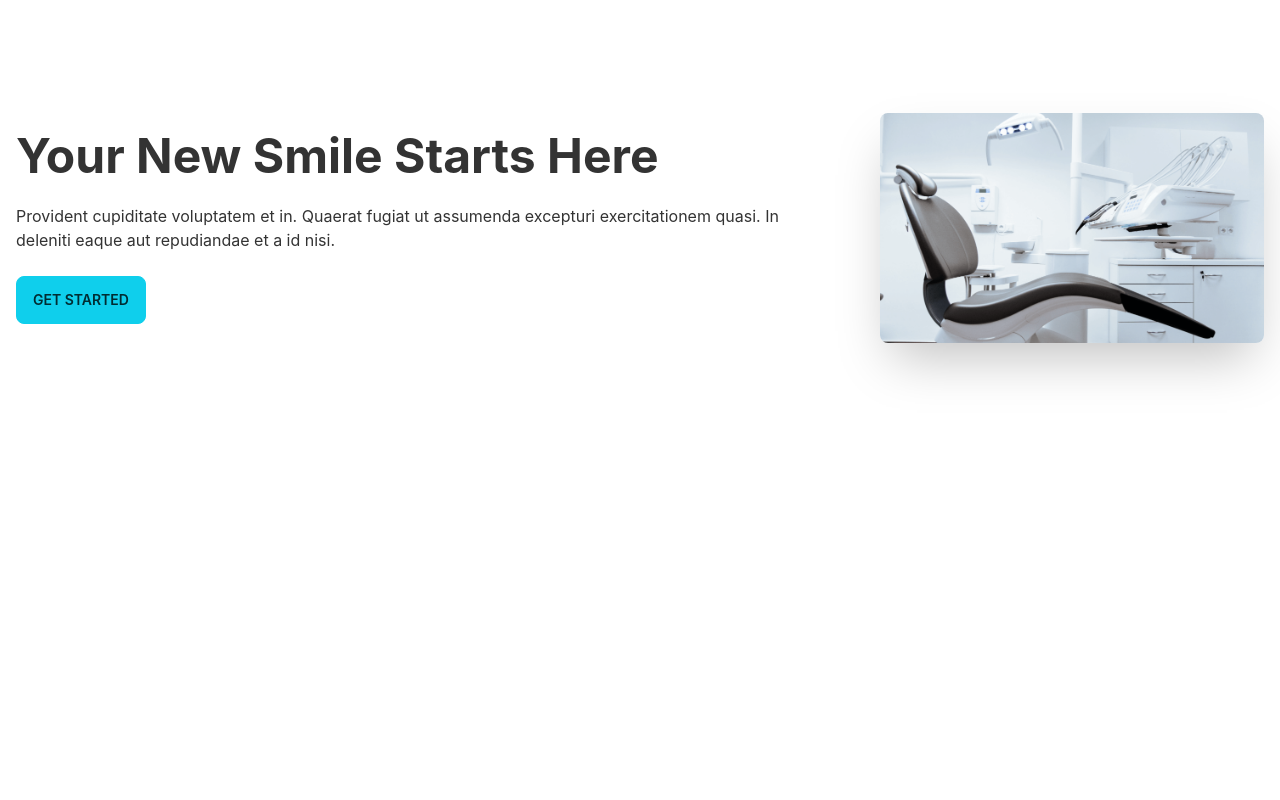
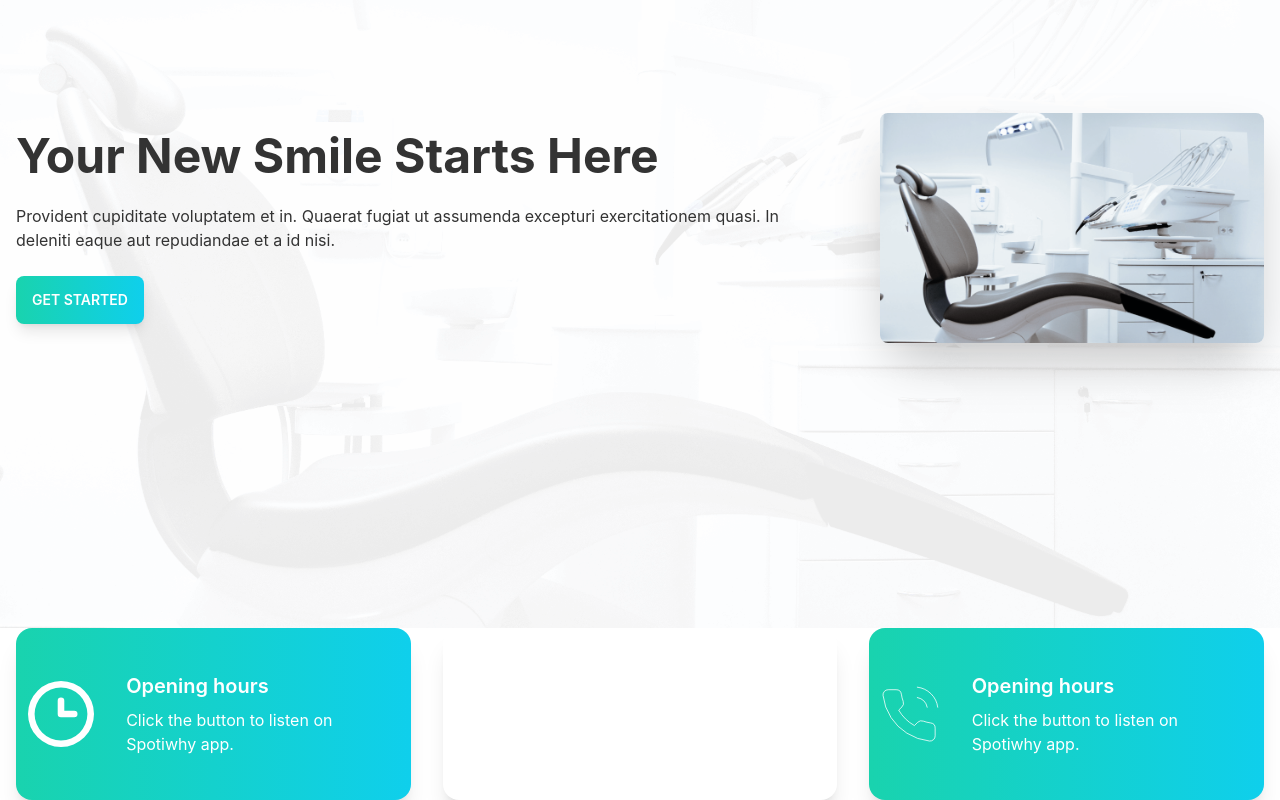
Before and after one commit to forhadmia1/doctors-portal, a React (Create React App) app: page / in a window 1280 px wide. Shown: the part 236-1036 px from the top of the page. Before the commit the page ends 864 px from the top, so only its background shows below. Built offline with nearby package versions, Linux system fonts and the light colour scheme.

Commit message:
create info card

```diff
--- a/src/Pages/Home/Banner.js
+++ b/src/Pages/Home/Banner.js
@@ -3,13 +3,13 @@ import chair from '../../assets/images/chair.png'
 
 const Banner = () => {
     return (
-        <div className="hero min-h-screen container mx-auto">
+        <div className="hero min-h-screen container mx-auto bg-[url('/src/assets/images/bg.png')] bg-cover">
             <div className="hero-content flex-col lg:flex-row-reverse gap-20">
                 <img src={chair} className="max-w-sm rounded-lg shadow-2xl" alt='' />
                 <div>
                     <h1 className="text-5xl font-bold">Your New Smile Starts Here</h1>
                     <p className="py-6">Provident cupiditate voluptatem et in. Quaerat fugiat ut assumenda excepturi exercitationem quasi. In deleniti eaque aut repudiandae et a id nisi.</p>
-                    <button className="btn btn-primary">Get Started</button>
+                    <button className="btn bg-gradient-to-r from-secondary to-primary uppercase text-white border-0 shadow-lg">Get Started</button>
                 </div>
             </div>
         </div>
--- a/src/Pages/Home/Home.js
+++ b/src/Pages/Home/Home.js
@@ -1,10 +1,12 @@
 import React from 'react';
 import Banner from './Banner';
+import Info from './Info/Info';
 
 const Home = () => {
     return (
         <div>
             <Banner />
+            <Info />
         </div>
     );
 };
--- /dev/null
+++ b/src/Pages/Home/Info/Info.js
@@ -0,0 +1,44 @@
+import React from 'react';
+import InfoCard from './InfoCard/InfoCard';
+import clock from '../../../assets/icons/clock.svg'
+import marker from '../../../assets/icons/marker.svg'
+import phone from '../../../assets/icons/phone.svg'
+
+const cards = [
+    {
+        id: 1,
+        title: 'Opening hours',
+        img: clock,
+        description: 'Click the button to listen on Spotiwhy app.',
+        bgColor: 'bg-gradient-to-r from-secondary to-primary'
+    },
+    {
+        id: 2,
+        title: 'Opening hours',
+        img: marker,
+        description: 'Click the button to listen on Spotiwhy app.',
+        bgColor: 'bg-accent'
+    },
+    {
+        id: 3,
+        title: 'Opening hours',
+        img: phone,
+        description: 'Click the button to listen on Spotiwhy app.',
+        bgColor: 'bg-gradient-to-r from-secondary to-primary'
+    }
+]
+
+const Info = () => {
+    return (
+        <div className='grid grid-cols-1 md:grid-cols-3 gap-8 px-4'>
+            {
+                cards.map(card => <InfoCard
+                    key={card.id}
+                    card={card}
+                />)
+            }
+        </div>
+    );
+};
+
+export default Info;
--- /dev/null
+++ b/src/Pages/Home/Info/InfoCard/InfoCard.js
@@ -0,0 +1,16 @@
+import React from 'react';
+
+const InfoCard = ({ card }) => {
+    const { title, img, description, bgColor } = card;
+    return (
+        <div class={`p-3 card lg:card-side bg-base-100 shadow-xl ${bgColor}`} >
+            <figure><img src={img} alt="Album" /></figure>
+            <div class="card-body text-white">
+                <h2 class="card-title">{title}</h2>
+                <p>{description}</p>
+            </div>
+        </div >
+    );
+};
+
+export default InfoCard;
```
